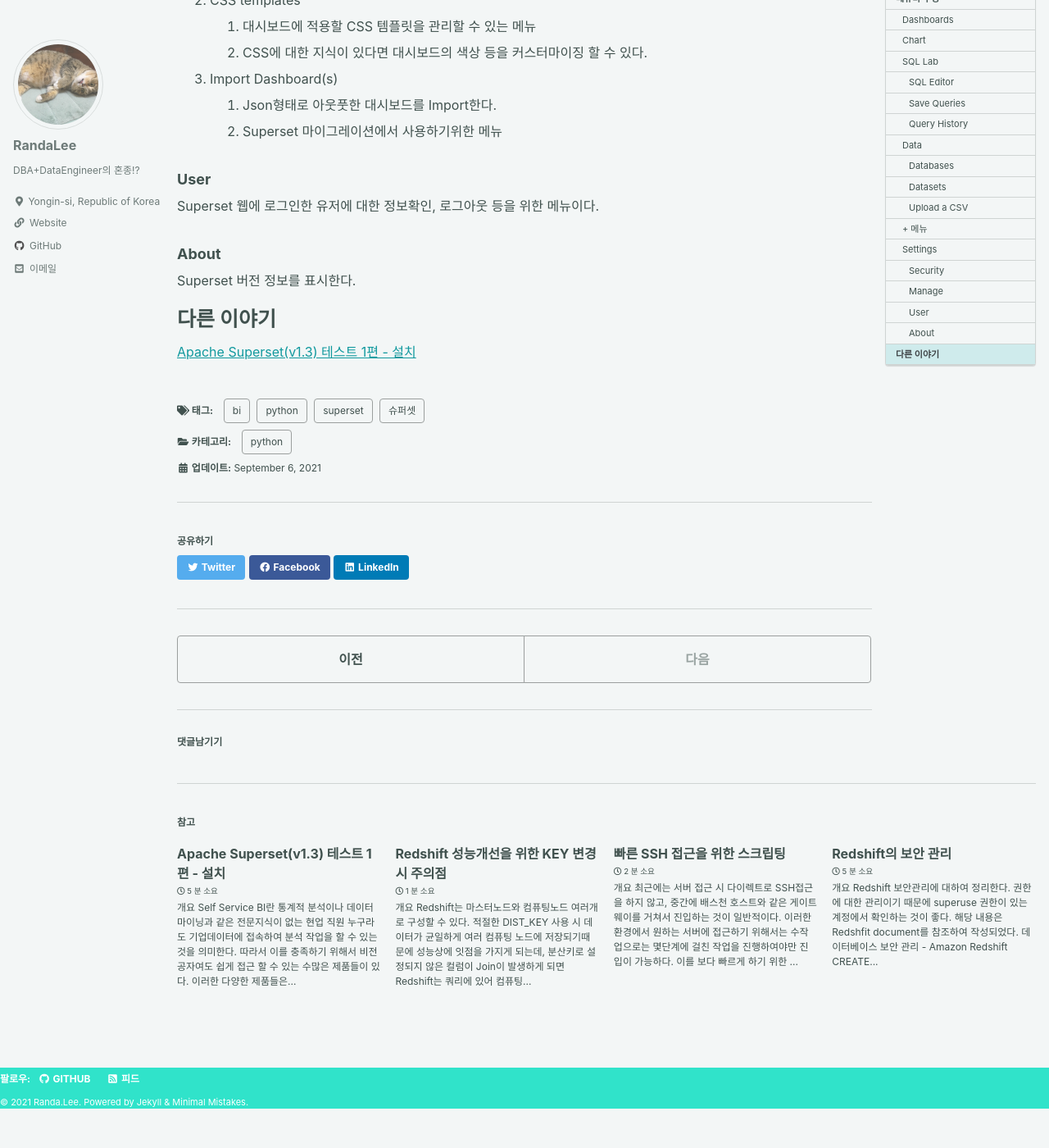
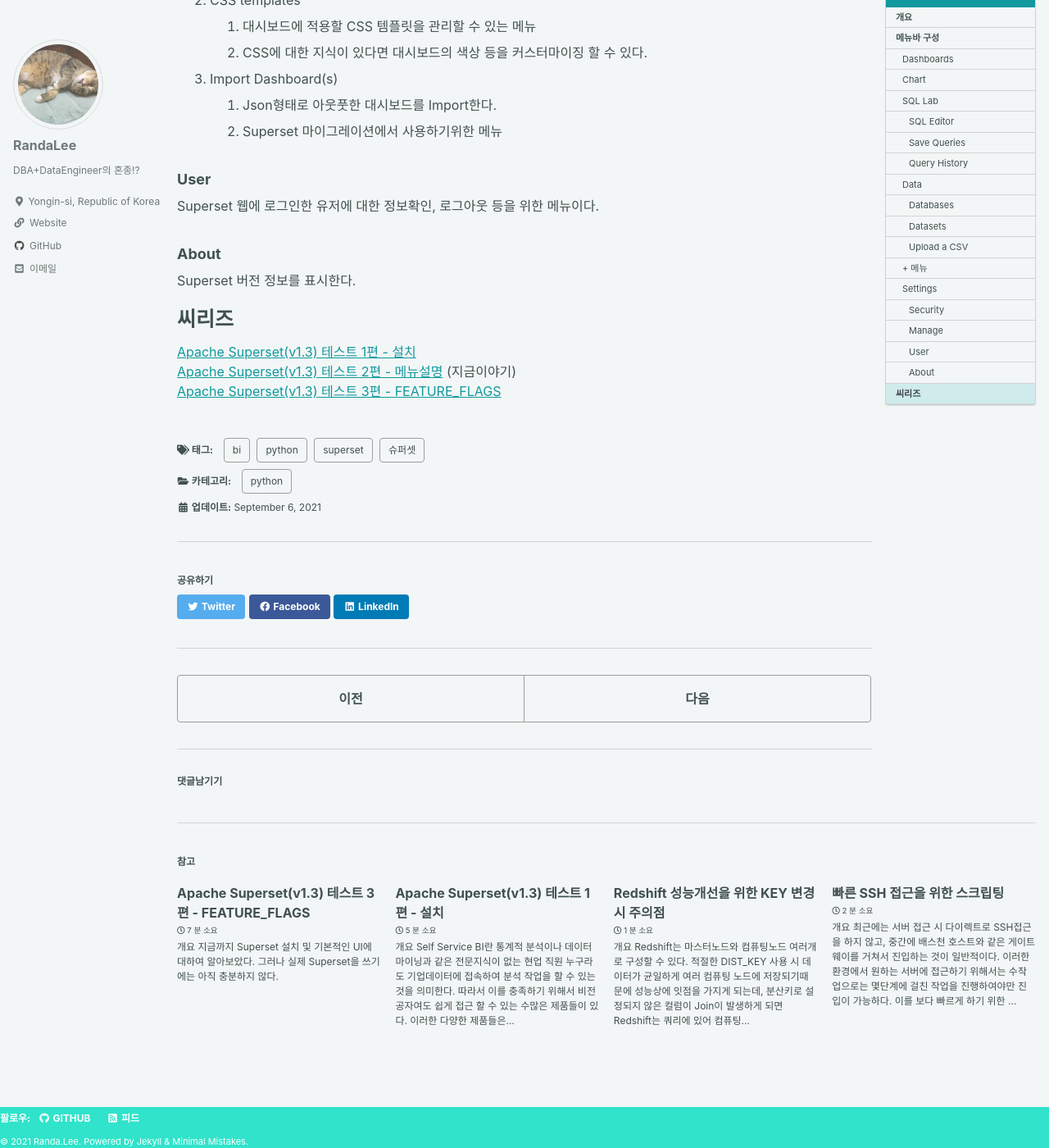
Before and after one commit to randalee/randalee.github.io, a Jekyll site: the page built from _posts/python/2021-09-06-superset-test-02.md, in a window 1280 px wide and 1400 px high, scrolled down 11422 px. Shown: the whole window at 82% size. Built offline with Jekyll 4.4.1, drawn with Linux system fonts in a browser that asks for light colours; cached includes are drawn as plain includes; comment, search, counter and statistics services are not loaded; before the commit the page ends 12774 px from its top, so only the background shows below that; part of the change alters nothing that is shown.

Commit message:
post - 슈퍼셋 테스트 3편

````diff
--- a/_posts/python/2021-09-03-superset-test-01.md
+++ b/_posts/python/2021-09-03-superset-test-01.md
@@ -243,5 +243,7 @@ superset run -h 0.0.0.0 -p 8088 --with-threads --reload --debugger
 ![Image](/assets/posts/210903_superset_006.png)
 
 
-## 다른 이야기
+## 씨리즈
+[Apache Superset(v1.3) 테스트 1편 - 설치](/python/superset-test-01/) (지금이야기)
 [Apache Superset(v1.3) 테스트 2편 - 메뉴설명](/python/superset-test-02/)
+[Apache Superset(v1.3) 테스트 3편 - FEATURE_FLAGS](/python/superset-test-03/)
--- a/_posts/python/2021-09-06-superset-test-02.md
+++ b/_posts/python/2021-09-06-superset-test-02.md
@@ -148,5 +148,7 @@ Superset 웹에 로그인한 유저에 대한 정보확인, 로그아웃 등을
 Superset 버전 정보를 표시한다.
 
 
-# 다른 이야기
+# 씨리즈
 [Apache Superset(v1.3) 테스트 1편 - 설치](/python/superset-test-01/)
+[Apache Superset(v1.3) 테스트 2편 - 메뉴설명](/python/superset-test-02/) (지금이야기)
+[Apache Superset(v1.3) 테스트 3편 - FEATURE_FLAGS](/python/superset-test-03/)
--- /dev/null
+++ b/_posts/python/2021-09-07-superset-test-03.md
@@ -0,0 +1,215 @@
+---
+title: Apache Superset(v1.3) 테스트 3편 - FEATURE_FLAGS
+tags:
+- python
+- superset
+- bi
+- 슈퍼셋
+toc: true
+toc_sticky: true
+category: python
+---
+
+## 개요
+지금까지 Superset 설치 및 기본적인 UI에 대하여 알아보았다. 그러나 실제 Superset을 쓰기에는 아직 충분하지 않다.
+
+[Configuring Superset](https://superset.apache.org/docs/installation/configuring-superset) 을 보면 나와있듯이 별도의 Config를 설정하지 않는 한 [default config](https://github.com/apache/superset/blob/master/superset/config.py) 의 내용을 사용하도록 되어있다. 그중 `FEATURE_FLAGS`에 대한 내용이 존재하는데, 이는 말 그대로 특정 기능에 대하여 사용할 것인가 말것인가에 대한 활성화 여부를 결정한다. 그런데 Superset의 기본적인 Config에서 기본적으로 비활성화 되있지만 실제 환경에서는 당연히 동작해만 할 것 같은 기능들이 존재하였기에 수정이 필요하였다.
+
+모든 `FEATURE_FLAGS`에 대하여 기록하지는 못하지만 적어도 확인해야할만한 `FEATURE_FLAGS`에 대하여 정리하고자 한다.
+
+
+## 컨피그설정
+`FEATURE_FLAGS`는 앞서 말한것과 같이 활성화 여부를 판단하기 위한 True/False를 값으로 Value로 가지고 있는 딕셔너리를 가지고있다.
+```python
+DEFAULT_FEATURE_FLAGS: Dict[str, bool] = {
+    # allow dashboard to use sub-domains to send chart request
+    # you also need ENABLE_CORS and
+    # SUPERSET_WEBSERVER_DOMAINS for list of domains
+    "ALLOW_DASHBOARD_DOMAIN_SHARDING": True,
+    # Experimental feature introducing a client (browser) cache
+    "CLIENT_CACHE": False,
+    "DISABLE_DATASET_SOURCE_EDIT": False,
+    "DYNAMIC_PLUGINS": False,
+    # For some security concerns, you may need to enforce CSRF protection on
+    # all query request to explore_json endpoint. In Superset, we use
+    # `flask-csrf <https://sjl.bitbucket.io/flask-csrf/>`_ add csrf protection
+    # for all POST requests, but this protection doesn't apply to GET method.
+    # When ENABLE_EXPLORE_JSON_CSRF_PROTECTION is set to true, your users cannot
+    # make GET request to explore_json. explore_json accepts both GET and POST request.
+    # See `PR 7935 <https://github.com/apache/superset/pull/7935>`_ for more details.
+    "ENABLE_EXPLORE_JSON_CSRF_PROTECTION": False,
+    "ENABLE_TEMPLATE_PROCESSING": False,
+    "ENABLE_TEMPLATE_REMOVE_FILTERS": False,
+    "KV_STORE": False,
+    # When this feature is enabled, nested types in Presto will be
+    # expanded into extra columns and/or arrays. This is experimental,
+    # and doesn't work with all nested types.
+    "PRESTO_EXPAND_DATA": False,
+    # Exposes API endpoint to compute thumbnails
+    "THUMBNAILS": False,
+    "DASHBOARD_CACHE": False,
+    "REMOVE_SLICE_LEVEL_LABEL_COLORS": False,
+    "SHARE_QUERIES_VIA_KV_STORE": False,
+    "TAGGING_SYSTEM": False,
+    "SQLLAB_BACKEND_PERSISTENCE": False,
+    "LISTVIEWS_DEFAULT_CARD_VIEW": False,
+    # Enables the replacement React views for all the FAB views (list, edit, show) with
+    # designs introduced in https://github.com/apache/superset/issues/8976
+    # (SIP-34). This is a work in progress so not all features available in FAB have
+    # been implemented.
+    "ENABLE_REACT_CRUD_VIEWS": True,
+    # When True, this flag allows display of HTML tags in Markdown components
+    "DISPLAY_MARKDOWN_HTML": True,
+    # When True, this escapes HTML (rather than rendering it) in Markdown components
+    "ESCAPE_MARKDOWN_HTML": False,
+    "DASHBOARD_NATIVE_FILTERS": False,
+    "DASHBOARD_CROSS_FILTERS": False,
+    "DASHBOARD_NATIVE_FILTERS_SET": False,
+    "DASHBOARD_FILTERS_EXPERIMENTAL": False,
+    "GLOBAL_ASYNC_QUERIES": False,
+    "VERSIONED_EXPORT": False,
+    # Note that: RowLevelSecurityFilter is only given by default to the Admin role
+    # and the Admin Role does have the all_datasources security permission.
+    # But, if users create a specific role with access to RowLevelSecurityFilter MVC
+    # and a custom datasource access, the table dropdown will not be correctly filtered
+    # by that custom datasource access. So we are assuming a default security config,
+    # a custom security config could potentially give access to setting filters on
+    # tables that users do not have access to.
+    "ROW_LEVEL_SECURITY": True,
+    # Enables Alerts and reports new implementation
+    "ALERT_REPORTS": False,
+    # Enable experimental feature to search for other dashboards
+    "OMNIBAR": False,
+    "DASHBOARD_RBAC": False,
+    "ENABLE_EXPLORE_DRAG_AND_DROP": False,
+    # Enabling ALERTS_ATTACH_REPORTS, the system sends email and slack message
+    # with screenshot and link
+    # Disables ALERTS_ATTACH_REPORTS, the system DOES NOT generate screenshot
+    # for report with type 'alert' and sends email and slack message with only link;
+    # for report with type 'report' still send with email and slack message with
+    # screenshot and link
+    "ALERTS_ATTACH_REPORTS": True,
+    # FORCE_DATABASE_CONNECTIONS_SSL is depreciated.
+    "FORCE_DATABASE_CONNECTIONS_SSL": False,
+    # Enabling ENFORCE_DB_ENCRYPTION_UI forces all database connections to be
+    # encrypted before being saved into superset metastore.
+    "ENFORCE_DB_ENCRYPTION_UI": False,
+    # Allow users to export full CSV of table viz type.
+    # This could cause the server to run out of memory or compute.
+    "ALLOW_FULL_CSV_EXPORT": False,
+    "UX_BETA": False,
+}
+```
+이렇게 기본값이 정해진 옵션을 수정하기 위해서는 `superset_config.py`에 `FEATURE_FLAGS = {}`와 같은 형태로 딕셔너리를 만들면, 동일한 KEY는 `FEATURE_FLAGS`의 VALUE를 따라 내용이 적용되게 된다. 총 35개의 KEY가 존재하나, 일부 내용에 대해서만 테스트를 진행하였다.
+그 이유는 이러한 각 옵션에 대한 상세한 내용은 공식홈페이지에도 내용이 정확하게 정리되있지 않기 때문에 옵션을 수정하고, Superset 동작확인 및 코드를 직접 살펴보면서 확인해야했었다 ㅜㅜ.
+
+### ENABLE_TEMPLATE_PROCESSING
+[Jinja](https://jinja.palletsprojects.com/en/3.0.x/) 템플릿을 사용할 것인가에 대한 옵션으로 기본 값은 False이다. [SQL Templating](https://superset.apache.org/docs/installation/sql-templating) 에서 사용방법에 대한 대략적인 설명이 나와있다.
+일반적으로 SQL을 작성 시 값을 치환한다거나 할 경우에 유용하게 사용할 수 있다.
+
+아래는 해당 옵션을 그대로 사용할 경우로 쿼리에 입력한 문법을 그대로 사용하였기에 SQL 문법에러가 발생하였다.
+![Image](/assets/posts/210908_superset_001.png)
+
+해당 옵션을 True로 변경 후 다시 동일한 작업을 하였다.
+![Image](/assets/posts/210908_superset_002.png)
+
+에러가 발생하긴 하였으나, 기존과는 다른 에러가 발생하였다. [Jinja](https://jinja.palletsprojects.com/en/3.0.x/) 템플릿을 사용할 경우 그 안에 들어간 내용이 Python에서 읽어 치환하도록 되어있다. `url_param`이라는 함수는 Superset에서 기본적으로 생성해둔 함수로, Superset URL 파라메터를 파싱하여 그 값을 가져오겠다는 의미이다.
+다만 현재 Bug가 있어 sqllab에서는 URL에 파라메터를 전달하더라도 결과가 무조건 None으로만 리턴되는 버그가 있다. 다만 `url_param`함수는 현재 sqllab에서는 동작하지 않는 이슈가 있으나, 이를 차트 및 대시보드에서는 정상적으로 동작한다. UI상에서도 Parameters라는 옵션이 추가되었다. 해당 내용은 Json을 입력할 수 있는 공간이고 치환을 어떻게 할 것인가 값을 입력할 수 있는 옵션이다.
+
+현재는 [Jinja](https://jinja.palletsprojects.com/en/3.0.x/) 템플릿에 대한 sqllab쪽 버그가 있지만, `superset_config.py`에 별도의 함수를 만들어서 전달함으로, SQL에서 사용할 수 있어 SQL과 개발을 함께 사용할 경우 어느정도 유용하게 사용할 수 있을 것으로 보인다. `JINJA_CONTEXT_ADDONS` 라는 딕셔너리를 만들어, 임의로 생성한 함수를 전달할 경우 sql에서 사용할 수 있다.
+
+다음과 같은 함수를 예로 보자
+```python
+import datetime
+def tbetween(d=datetime.datetime.today().strftime('%Y-%m-%d'), daysadd=0):
+    end=datetime.datetime.strptime(d, '%Y-%m-%d')
+    start=end + datetime.timedelta(days=daysadd)
+
+    return f"BETWEEN '{start.strftime('%Y-%m-%d')}' AND '{end.strftime('%Y-%m-%d')}'"
+
+JINJA_CONTEXT_ADDONS = {
+    'tbetween_func': tbetween
+}
+```
+`tbetween`이라는 함수는 대략적으로 날짜 범위를 조회할때 자주 사용하는 문구를 생성해준다. 이를 `tbetween_func`라는 KEY로 입력하였다. sqllab에서 이를 실행해보도록 하자.
+![Image](/assets/posts/210908_superset_003.png)
+
+Python에서 만든 함수에 대한 결과가 출력되었다. 이를 이용하여 다양한 방법으로 SQL을 템플릿화 하는 방식으로 사용할 수 있다.
+
+
+### ENABLE_TEMPLATE_REMOVE_FILTERS
+
+[Jinja](https://jinja.palletsprojects.com/en/3.0.x/) 템플릿을 이용하여 Dataset을 만들어 사용할 때 재귀함수를 쓸 경우 발생할 수 있는 이슈로 인하여 추가된 옵션이다.
+
+자세한 사항은 [https://github.com/apache/superset/issues/13943](https://github.com/apache/superset/issues/13943)를 참조하도록 한다.
+
+### ALERT_REPORTS
+![Image](/assets/posts/210908_superset_004.png)
+ALERT 및 REPORT를 활성화 시킬 것인가에 대한 옵션이다. 슈퍼셋은 이메일과 슬렉으로 경고 또는 리포트를 보낼 수 있는 기능이 존재하지만 기본적으로 비활성화 상태이다.
+이를 True로 변경할 경우 `Settings`에 관련된 메뉴가 추가되고 사용할 수 있다. 다만 UI에서 등록만 한다고 관련된 내용이 전달되지는 않는다.
+슈퍼셋은 `Celery`를 이용하여 등록된 내용을 실행시키기에 관련 프로세스를 추가적으로 실행시켜야만 동작한다. 다만, 여기에서 해당 내용에 대하여 적지는 않고 별도의 포스팅을 통하여 상세 내용을 기록하기로 한다.
+
+### ESCAPE_MARKDOWN_HTML
+마크다운에 HTML 삽입을 무시할 것인가에 대한 옵션으로 기본적으로는 `False`로 HTML을 사용할 수 있다. 마크다운은 Superset 대시보드 컴포넌트중의 하나로 대시보드를 꾸미는 수단이다.
+
+대시보드 마크다운 컴포넌트를 드래그하여 배치 할 경우 기본적으로 보여주는 샘플이다.
+![Image](/assets/posts/210908_superset_005.png)
+
+그러나 해당 옵션을 `True`로 변경 할 경우 테그가 그대로 출력 되버린다.
+![Image](/assets/posts/210908_superset_006.png)
+
+
+### DASHBOARD_NATIVE_FILTERS
+대시보드를 꾸미게 되면 실제 사용자들은 날짜, 카테고리 등 여러가지 항목을 필터링하여 대시보드를 검색할 수 있기를 원하게 된다. 초창기의 Superset은 이러한 필터 기능이 매우 조악하였는데(사실 지금도 완전 마음에 들지는..) 차트로 필터를 만든 후 대시보드에 필터차트와, 본문차트를 둘다 넣은 후 사용하는 방법을 썼었다. Superset의 load-examples로 가져온 예제는 모두 이런 방식으로 만들었는데, 이는 실제로 작업을 하면 대시보드를 꾸미는데 있어 상당히 불편함을 알 수 있다.
+네이티브 필터는 이러한 필터를 개선하기 위하여 만들어진 필터인데 기본적으로 비활성화이기에 꼭 활성화 하는것을 추천한다.
+
+Superset 기본 예제 중 `World Bank's Data`를 보면 좌상단의 `Region Filter`가 클래식 필터이다.
+![Image](/assets/posts/210908_superset_007.png)
+
+그러면 해당 기능의 Flag를 True로 변경하여 보자. 대시보드 좌측에 없던 아이콘이 생겼으며, 이를 눌러 네이티브 필터를 볼 수 있다.
+![Image](/assets/posts/210908_superset_008.png)
+![Image](/assets/posts/210908_superset_009.png)
+
+필터를 추가하는 방법은 연필모양의 아이콘을 추가할 수 있으며, 문자열, 숫자범위, 시간범위 등에 대한 몇가지 필터 타입이 정의되어 있어 이를 이용할 수 있다.
+![Image](/assets/posts/210908_superset_010.png)
+![Image](/assets/posts/210908_superset_011.png)
+
+
+### DASHBOARD_NATIVE_FILTERS_SET
+네이티브 필터셋에 대한 사용여부로, 네이티브 필터로 등록한 내용에 대한 템플릿을 저장하여 사용할 수 있게 하는 기능이다. 예를 들어 `2021-09-01~2021-09-10`을 날짜 범위로 상태값이 `성공, 진행중`인 필터를 이용했다면 이를 저장한 후 추후에 저장된 값을 재사용할 수 있게 해주는 편의 기능이다.
+해당 옵션을 활성화 할 경우 네이티브필터 UI에 탭으로 구분되어 보여진다.
+
+![Image](/assets/posts/210908_superset_012.png)
+필터셋에 저장된 내용이 아닌 필터를 검색했을 경우 새로운 필터셋으로 저장하거나, 기존 필터셋을 업데이트할 수 있으며, 현재 적용중인 필터가 아닌 경우 `클릭->Apply`를 통해 여러가지 옵션을 한번에 손쉽게 바꿀 수 있게 된다.
+
+### DASHBOARD_CROSS_FILTERS
+크로스 필터 사용여부로 기본값은 `False`이다. 크로스 필터랑 대시보드에 차트끼리 연동할 수 있는 필터를 의미한다.
+예를 들어, [A, B, C, D]의 값을 보여주는 차트 값이 있을 경우, 차트에서 A를 클릭할 경우 연관된 다른 차트에서도 A가 자동으로 필터링 되어 대시보드의 모습을 변화시켜주는 기능을 의미한다.
+
+해당 기능을 활성화한 후 차트에서 `Most Dominant Platforms`을 보면 Query에 `EMIT DASHBOARD CROSS FILTERS`라는 체크박스가 생긴 것을 알 수 있다. 크로스 필터는 기본적인 옵션 활성화 뿐만 아니라 차트에서 해당 옵션을 체크하여야만 정상적으로 동작한다. 해당 기능을 체크하고 저장한 후 사용하고 있는 대시보드인 `Video Game Sales`로 이동하자.
+![Image](/assets/posts/210908_superset_013.png)
+
+처음에는 전체에 대한 그래프가 보이며, `Publishers of Top 25 Games` 파이차트에서 특정한 범례를 클릭하게되면 해당 내용에 대해서 다른 대시보드가 필터링 됨을 확인할 수 있다.
+![Image](/assets/posts/210908_superset_014.png)
+![Image](/assets/posts/210908_superset_015.png)
+
+
+
+### 결론(?)
+최종적으로 아래와 같은 `FEATURE_FLAG`를 컨피그로 설정하였다.
+```python
+FEATURE_FLAGS = {
+    "ENABLE_TEMPLATE_PROCESSING": True,
+    "ENABLE_TEMPLATE_REMOVE_FILTERS": True,
+    "ALERT_REPORTS": True,
+    "ESCAPE_MARKDOWN_HTML": False,
+    "DASHBOARD_NATIVE_FILTERS": True,
+    "DASHBOARD_CROSS_FILTERS": True,
+    "DASHBOARD_NATIVE_FILTERS_SET": True,
+}
+```
+
+## 씨리즈
+[Apache Superset(v1.3) 테스트 1편 - 설치](/python/superset-test-01/)
+[Apache Superset(v1.3) 테스트 2편 - 메뉴설명](/python/superset-test-02/)
+[Apache Superset(v1.3) 테스트 3편 - FEATURE_FLAGS](/python/superset-test-03/) (지금이야기)
````
Also changed, not shown: assets/posts/210908_superset_001.png (added), assets/posts/210908_superset_002.png (added), assets/posts/210908_superset_003.png (added), assets/posts/210908_superset_004.png (added), assets/posts/210908_superset_005.png (added), assets/posts/210908_superset_006.png (added), assets/posts/210908_superset_007.png (added), assets/posts/210908_superset_008.png (added), assets/posts/210908_superset_009.png (added), assets/posts/210908_superset_010.png (added), assets/posts/210908_superset_011.png (added), assets/posts/210908_superset_012.png (added), assets/posts/210908_superset_013.png (added), assets/posts/210908_superset_014.png (added), 1 more files, 1 other file.
